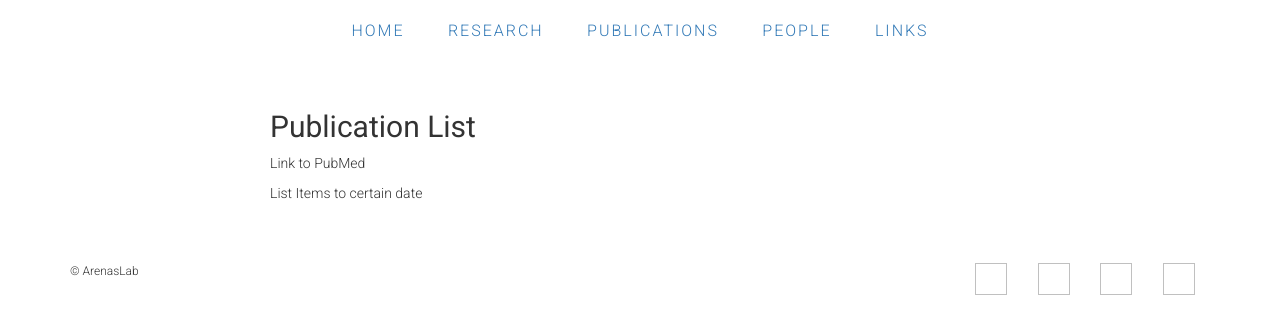
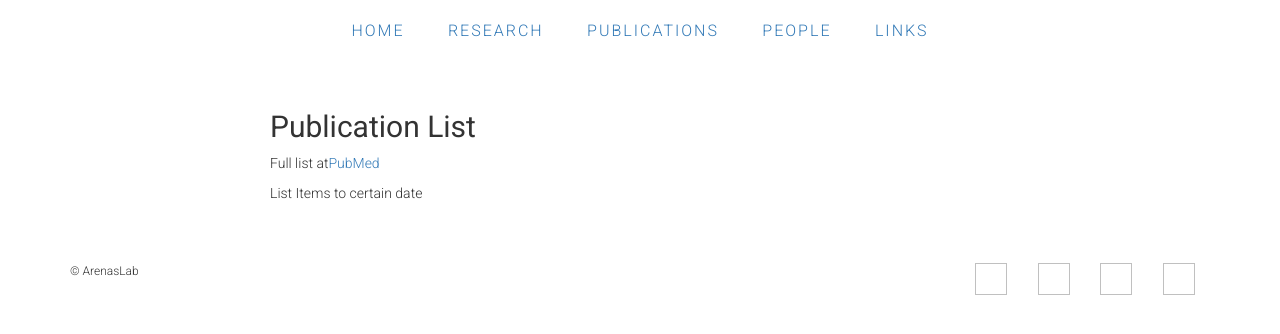
Before and after one commit to ArenasLab/arenaslab.github.io, a Jekyll site: the page publications/index.html, which Jekyll copies as it is, in a window 1280 px wide. Shown: the top 334 px of the page. Built offline with Jekyll 4.4.1, drawn with Linux system fonts in a browser that asks for light colours.

Commit message:
Update index.html

```diff
--- a/publications/index.html
+++ b/publications/index.html
@@ -29,7 +29,7 @@
   <div class="members">
     <p>&nbsp<p>
     <h2>Publication List</h2>
-    <p>Link to PubMed</p>
+    <p>Full list at<a href="https://www.ncbi.nlm.nih.gov/pubmed/?term=Ernest+Arenas">PubMed</a></p>
     <p>List Items to certain date<p>
 
 
```
